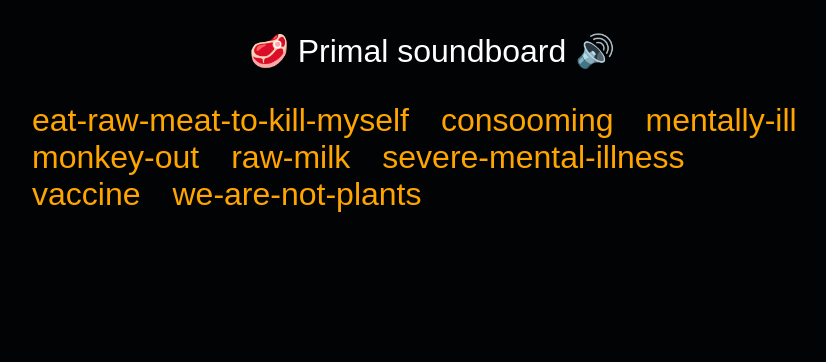
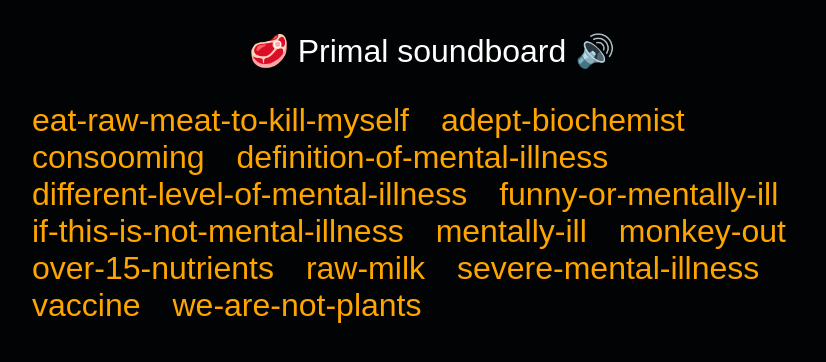
Before and after one commit to diracc/primal-soundboard, a plain HTML site: page index.html in a window 1280 px wide. Shown: the whole page, without its empty margins (208-1034 px from the left). Drawn offline with Linux system fonts and the light colour scheme.

Commit message:
Added sounds

```diff
--- a/index.html
+++ b/index.html
@@ -56,9 +56,15 @@
         const audio = document.getElementById("audio");
         const sounds = [
             "eat-raw-meat-to-kill-myself",
+            "adept-biochemist",
             "consooming",
+            "definition-of-mental-illness",
+            "different-level-of-mental-illness",
+            "funny-or-mentally-ill",
+            "if-this-is-not-mental-illness",
             "mentally-ill",
             "monkey-out",
+            "over-15-nutrients",
             "raw-milk",
             "severe-mental-illness",
             "vaccine",
```
Also changed, not shown: 6 other files.
